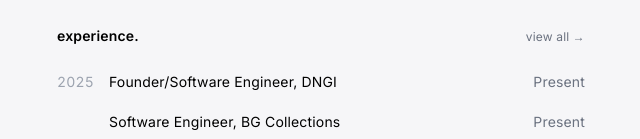
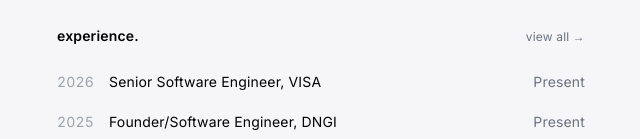
Before and after one commit to kiing-dom/dg-portfolio, a Next.js app: page / in a window 1280 px wide. Shown: the part 661-800 px from the top of the page, without its empty margins (319-959 px from the left). Built offline with nearby package versions, Linux system fonts and the light colour scheme; no server answers; the database is empty.

Commit message:
new experience

```diff
--- a/src/components/Experience/ExperienceMinimal.tsx
+++ b/src/components/Experience/ExperienceMinimal.tsx
@@ -16,6 +16,12 @@
   //   duration: "Feb 2026 - Present",
   // },
   {
+    position: "Senior Software Engineer",
+    company: "VISA",
+    duration: "Nov 2026 - Present",
+    description: "idk yet"
+  },
+  {
     position: "Founder/Software Engineer",
     company: "DNGI",
     duration: "Nov 2025 - Present",
@@ -24,7 +30,7 @@
   {
     position: "Software Engineer",
     company: "BG Collections",
-    duration: "Jul 2025 - Present",
+    duration: "Jul 2025 - Jul 2026",
     description: "developed scalable ecommerce site and admin management system for small business."
   },
   {
```
